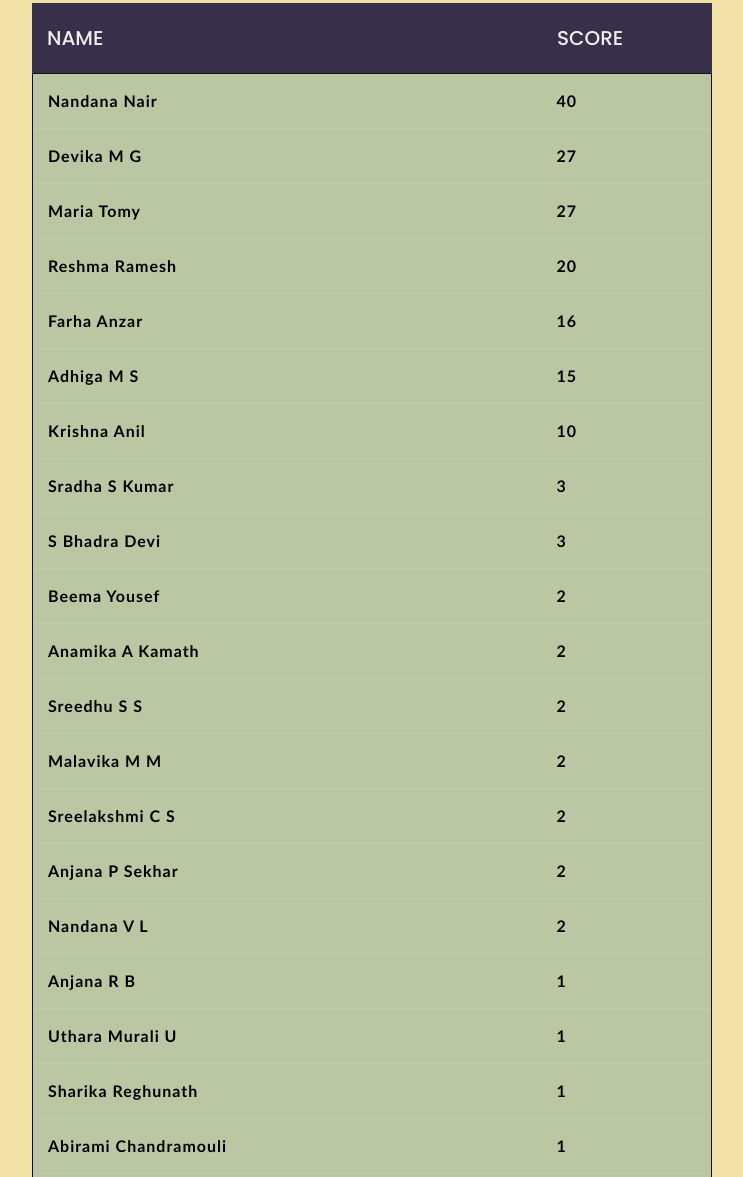
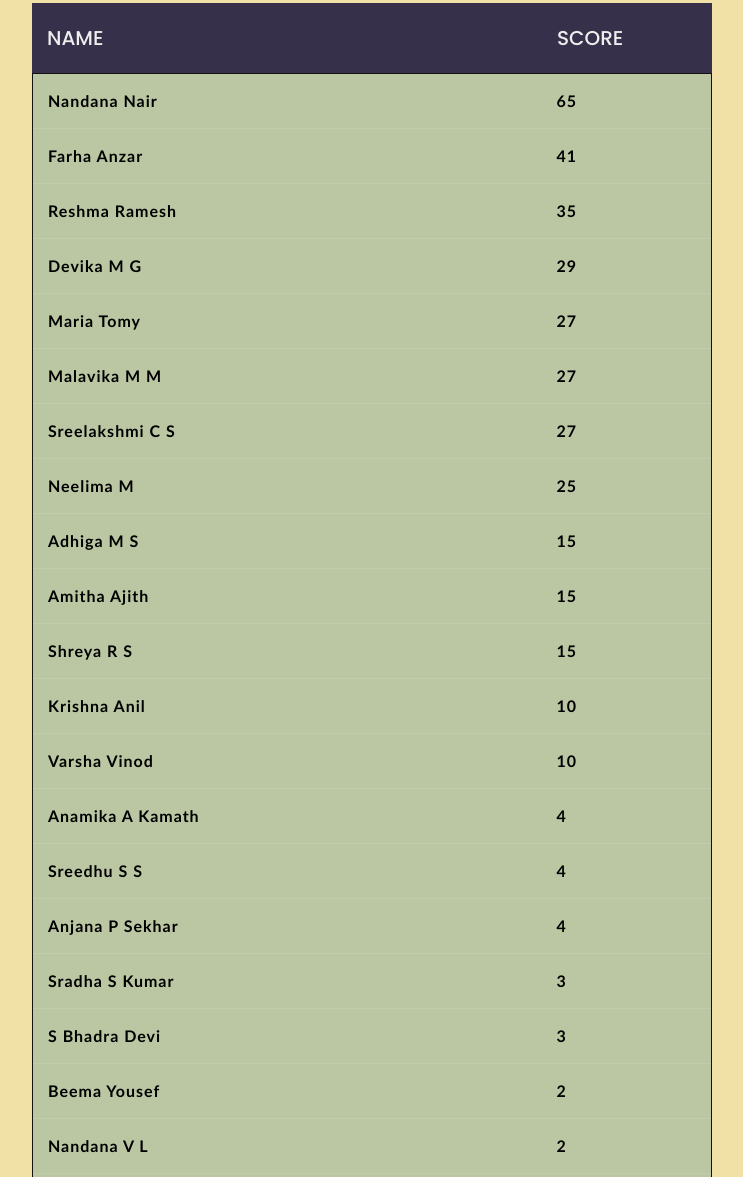
Before and after one commit to gouthamrajesh/wie-leaderboard, a plain HTML site: page index.html in a window 1280 px wide. Shown: the part 195-1372 px from the top of the page, without its empty margins (268-1011 px from the left). Drawn offline with nearby package versions, Linux system fonts and the light colour scheme.

Commit message:
Updated the leaderboard till expedition

```diff
--- a/index.html
+++ b/index.html
@@ -36,31 +36,67 @@
           <tbody>
             <tr>
               <td class="name">Nandana Nair</td>
-              <td>40</td>
+              <td>65</td>
+            </tr>
+            <tr>
+              <td>Farha Anzar</td>
+              <td>41</td>
+            </tr>
+            <tr>
+              <td>Reshma Ramesh</td>
+              <td>35</td>
             </tr>
             <tr>
               <td>Devika M G</td>
-              <td>27</td>
+              <td>29</td>
             </tr>
             <tr>
               <td>Maria Tomy</td>
               <td>27</td>
             </tr>
             <tr>
-              <td>Reshma Ramesh</td>
-              <td>20</td>
+              <td>Malavika M M</td>
+              <td>27</td>
             </tr>
             <tr>
-              <td>Farha Anzar</td>
-              <td>16</td>
+              <td>Sreelakshmi C S</td>
+              <td>27</td>
+            </tr>
+            <tr>
+              <td>Neelima M</td>
+              <td>25</td>
             </tr>
             <tr>
               <td>Adhiga M S</td>
               <td>15</td>
             </tr>
             <tr>
+              <td>Amitha Ajith</td>
+              <td>15</td>
+            </tr>
+            <tr>
+              <td>Shreya R S</td>
+              <td>15</td>
+            </tr>
+            <tr>
               <td>Krishna Anil</td>
               <td>10</td>
+            </tr>
+            <tr>
+              <td>Varsha Vinod</td>
+              <td>10</td>
+            </tr>
+            <tr>
+              <td>Anamika A Kamath</td>
+              <td>4</td>
+            </tr>
+            <tr>
+              <td>Sreedhu S S</td>
+              <td>4</td>
+            </tr>
+            <tr>
+              <td>Anjana P Sekhar</td>
+              <td>4</td>
             </tr>
             <tr>
               <td>Sradha S Kumar</td>
@@ -75,27 +111,15 @@
               <td>2</td>
             </tr>
             <tr>
-              <td>Anamika A Kamath</td>
+              <td>Nandana V L</td>
               <td>2</td>
             </tr>
             <tr>
-              <td>Sreedhu S S</td>
+              <td>Berny Mia Joseph</td>
               <td>2</td>
             </tr>
             <tr>
-              <td>Malavika M M</td>
-              <td>2</td>
-            </tr>
-            <tr>
-              <td>Sreelakshmi C S</td>
-              <td>2</td>
-            </tr>
-            <tr>
-              <td>Anjana P Sekhar</td>
-              <td>2</td>
-            </tr>
-            <tr>
-              <td>Nandana V L</td>
+              <td>Neha Nazreen Anwar</td>
               <td>2</td>
             </tr>
             <tr>
@@ -143,7 +167,7 @@
         <table>
             <thead class="footer">
               <tr>
-                <th class="footercont">Last Updated : 15.05.2022</th>
+                <th class="footercont">Last Updated : 30.06.2022</th>
               </tr>
             </thead>
           </table>
```
